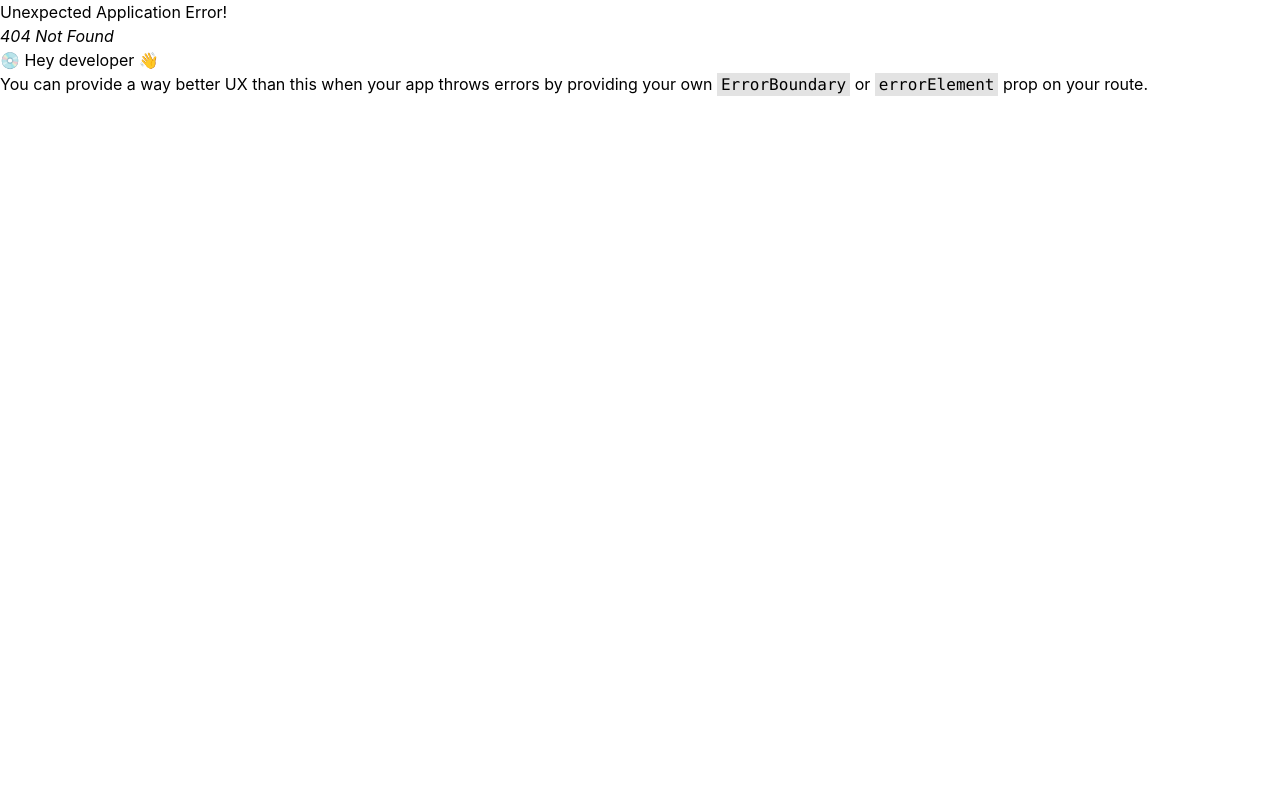
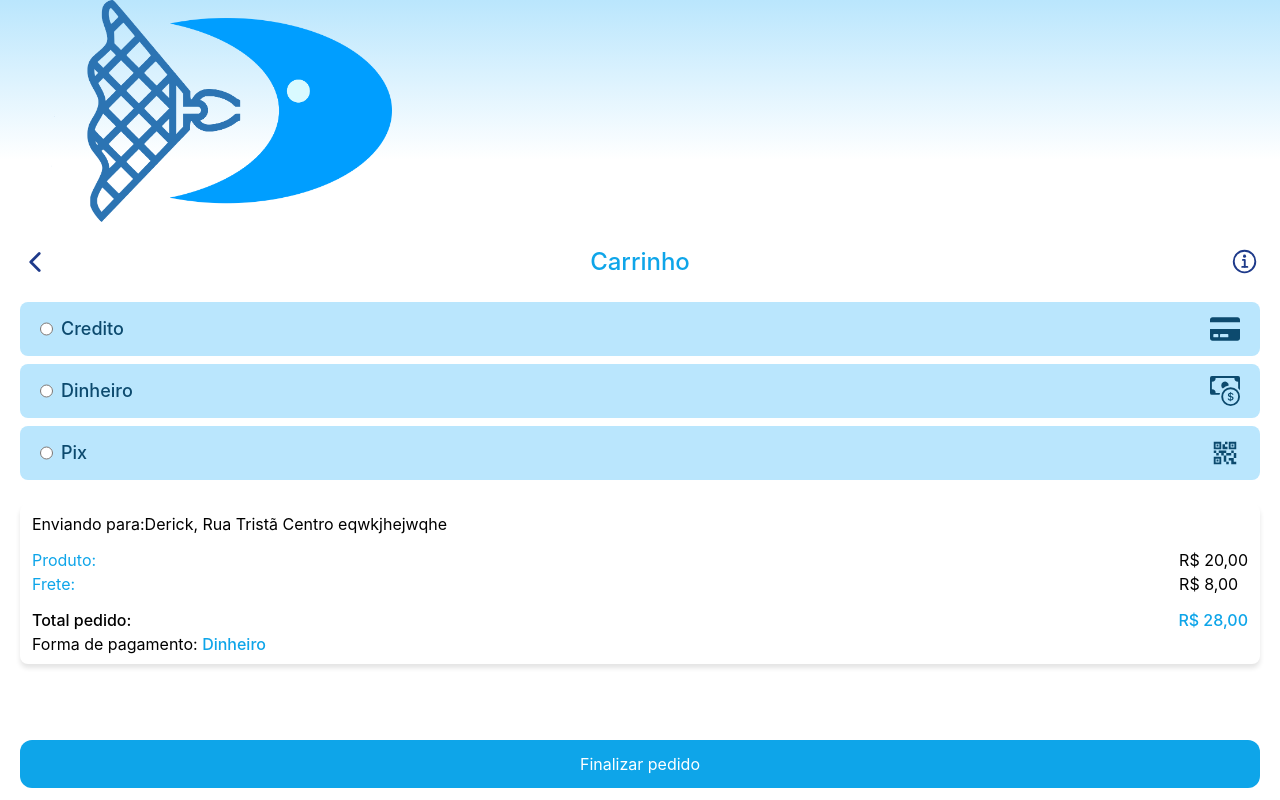
Before and after one commit to ViniciusCuest/ISH, a React (Create React App) app: page /payments in a window 1280 px wide. Before the commit this address had no page. Built offline with nearby package versions, Linux system fonts and the light colour scheme.

Commit message:
feat: add register page

```diff
--- a/src/global/index.css
+++ b/src/global/index.css
@@ -20,3 +20,9 @@ code {
   box-sizing: border-box;
   position: relative;
 }
+
+input[type="date"]::-webkit-calendar-picker-indicator {
+  color: transparent;
+  background: none;
+  z-index: 1;
+}
--- a/src/pages/Login/index.tsx
+++ b/src/pages/Login/index.tsx
@@ -1,4 +1,4 @@
-import { useNavigate } from 'react-router-dom'
+import { Link, Navigate, useNavigate } from 'react-router-dom'
 import Logo from '../../assets/main.png'
 import { Background } from '../../components/background'
 import { Button } from '../../components/button'
@@ -11,7 +11,7 @@ export default function Login() {
       <section className='flex flex-col items-center gap-y-6 justify-center h-screen w-full '>
         <img src={Logo} className='w-[45%]' alt='' />
         <h1 className='font-medium text-2xl text-sky-600'>
-          Entre ou <span className='text-sky-400 underline'>Cadastre-se</span>
+          Entre ou <Link  to={'/register'} className='text-sky-400 underline'>Cadastre-se</Link>
         </h1>
         <form className='flex items-center flex-col gap-y-3 w-full px-10'>
           <TextInput type='text' label='E-mail ou telefone' />
--- a/src/pages/cart/index.tsx
+++ b/src/pages/cart/index.tsx
@@ -1,27 +1,25 @@
-import { FaStar } from 'react-icons/fa'
-import { Button } from '../../components/button'
-import { FaTrash } from 'react-icons/fa'
-import { Background } from '../../components/background'
-import { Header } from '../../components/header'
-import { IoChevronBackOutline, IoInformationCircleOutline } from 'react-icons/io5'
-import { useCart } from '../../context/cart.context'
-import { MdOutlineShoppingBag } from 'react-icons/md'
-import { useNavigate } from 'react-router-dom'
+import { FaStar } from "react-icons/fa"
+import { Button } from "../../components/button"
+import { FaTrash } from "react-icons/fa";
+import { Background } from "../../components/background";
+import { Header } from "../../components/header";
+import { IoChevronBackOutline, IoInformationCircleOutline } from "react-icons/io5";
+import { useCart } from "../../context/cart.context";
+import { MdOutlineShoppingBag } from "react-icons/md";
+import { useNavigate } from "react-router-dom";
 
 export default function Cart() {
-  const navigate = useNavigate()
+    const navigate = useNavigate();
+    const { cart } = useCart();
 
-  const { cart } = useCart()
     return (
         <Background>
             <section className='px-5 flex flex-col w-full space-y-6'>
                 <Header />
                 <header className='flex flex-row items-center justify-between'>
-          <button
-            onClick={() => {
-              navigate('/home')
-            }}
-          >
+                    <button onClick={() => {
+                        navigate('/home');
+                    }}>
                         <IoChevronBackOutline className='text-blue-900' size={30} />
                     </button>
                     <h1 className='text-2xl text-sky-500 font-medium'>Carrinho</h1>
@@ -29,16 +27,15 @@ export default function Cart() {
                         <IoInformationCircleOutline className='text-blue-900' size={30} />
                     </button>
                 </header>
-        {cart.length ? (
-          cart.map((item) => {
+                {
+                    cart.length ? cart.map((item) => {
                         return (
-              <div className='flex flex-row p-2 shadow-[0px_4px_5px_0px_#0000001c] w-full rounded-xl' key={item.id}>
+                            <div className='flex flex-row p-2 shadow-[0px_4px_5px_0px_#0000001c] w-full rounded-xl'
+                                key={item.id}
+                            >
                                 <img
-                  src={
-                    'https://s3-alpha-sig.figma.com/img/5b06/d107/46647dc5880f69224aecc920838a1642?Expires=1717372800&Key-Pair-Id=APKAQ4GOSFWCVNEHN3O4&Signature=P~UvJUE4xsOH9nLBWi7q2IN9j7au9o8faFOfYO0Ctwhfe7ltz~O5FwN~86Zc7e8CPwb27xru3Wq12C-4V72jczild~XCpoRBBMYhxrudPsBBlP8OTxdCIw3~HE4~fq7USREV6Ev93Ip3GoIhSDhiP9jqDWYO9vcnOyoqcC9nUk5k4pSj2Dwfr8tBfpZXQBssadBG5ucB6cU2EXUKi56Rvkxiz9IvvhJrEsM7li5l2EZ6nMyNXqb-RkOgAY5L63Y2lKM5aCi9VhHeFv4s~pyQsirMBP-o8ct71sdVPT8wyu3~JPLnLveNICbSqnwylSYI3QSjKeHrZ5ixGZhbNkp6SQ__'
-                  }
-                  className='w-[78px] h-[84px] object-cover rounded-xl'
-                  alt=''
+                                    src={'https://s3-alpha-sig.figma.com/img/5b06/d107/46647dc5880f69224aecc920838a1642?Expires=1717372800&Key-Pair-Id=APKAQ4GOSFWCVNEHN3O4&Signature=P~UvJUE4xsOH9nLBWi7q2IN9j7au9o8faFOfYO0Ctwhfe7ltz~O5FwN~86Zc7e8CPwb27xru3Wq12C-4V72jczild~XCpoRBBMYhxrudPsBBlP8OTxdCIw3~HE4~fq7USREV6Ev93Ip3GoIhSDhiP9jqDWYO9vcnOyoqcC9nUk5k4pSj2Dwfr8tBfpZXQBssadBG5ucB6cU2EXUKi56Rvkxiz9IvvhJrEsM7li5l2EZ6nMyNXqb-RkOgAY5L63Y2lKM5aCi9VhHeFv4s~pyQsirMBP-o8ct71sdVPT8wyu3~JPLnLveNICbSqnwylSYI3QSjKeHrZ5ixGZhbNkp6SQ__'}
+                                    className='w-[78px] h-[84px] object-cover rounded-xl' alt=''
                                 />
                                 <div className='flex flex-col justify-between w-full px-3'>
                                     <div className='flex flex-row gap-x-2 w-full justify-between'>
@@ -50,53 +47,50 @@ export default function Cart() {
                                                 <p className='text-xs'>Pescador</p>
                                             </div>
                                         </span>
-                    <button onClick={() => {}} className='flex flex-row flex-end items-center gap-x-1'>
+                                        <button
+                                            onClick={() => {
+
+                                            }}
+                                            className='flex flex-row flex-end items-center gap-x-1'
+                                        >
                                             <FaTrash size={20} className='text-cyan-900' />
                                         </button>
                                     </div>
                                     <div className='flex flex-row justify-between items-center gap-x-2 mt-1'>
-                    <p className='text-sm mt-[2px] text-sky-500 font-medium'>
-                      Quantidade: <span className='text-base text-black'>{item.selectedQuantity}kg</span>
-                    </p>
-                    <p className='text-sm mt-[2px] text-sky-500 font-medium'>
-                      Total:{' '}
-                      <span className='text-base text-black'>
-                        R$ {(item.unitValue * Number(item.selectedQuantity)).toFixed(2).replace('.', ',')}
-                      </span>
-                    </p>
+                                        <p className='text-sm mt-[2px] text-sky-500 font-medium'>Quantidade: <span className="text-base text-black">{item.selectedQuantity}kg</span></p>
+                                        <p className='text-sm mt-[2px] text-sky-500 font-medium'>Total: <span className="text-base text-black">R$ {(item.unitValue * Number(item.selectedQuantity)).toFixed(2).replace('.', ',')}</span></p>
                                     </div>
                                 </div>
                             </div>
                         )
-          })
-        ) : (
-          <div className='flex items-center text-sky-500 justify-center h-[50vh] w-full gap-x-2'>
+                    }) :
+                        <div className="flex items-center text-sky-500 justify-center h-[50vh] w-full gap-x-2">
                             <MdOutlineShoppingBag size={40} />
-            <h1 className='text-3xl'>Carrinho vazio</h1>
+                            <h1 className="text-3xl">Carrinho vazio</h1>
                         </div>
-        )}
-        <div className='flex flex-row items-center justify-between bg-sky-200 rounded-lg p-3 flex-grow'>
-          <div className='flex flex-col gap-y-2'>
-            <h2 className='text-sky-500 font-medium'>Endereço:</h2>
-            <p className='text-xs'>
+                }
+                <footer className="flex flex-col gap-y-2 absolute bottom-0 w-full left-0 px-5 pb-3">
+                    <div className="flex flex-row items-center justify-between bg-sky-200 rounded-lg p-3 flex-grow">
+                        <div className="flex flex-col gap-y-2">
+                            <h2 className="text-sky-500 font-medium">Endereço:</h2>
+                            <p className="text-xs">
                                 RUA TRISTÃO LOBO, 267, CENTRO <br />
                                 CANANEÍA, SP, 11990-000
                             </p>
                         </div>
-          <div className='flex flex-col justify-end h-full self-end'>
-            <p className='text-sm'>Editar endereço</p>
+                        <div className="flex flex-col justify-end h-full self-end">
+                            <p className="text-sm">Editar endereço</p>
                         </div>
                     </div>
-        <footer className='absolute bottom-0 w-full left-0 block px-5 mb-4'>
                     <Button
-            size='large'
-            title={'Ir para pagamentos'}
-            onPress={function (): void {
-              throw new Error('Function not implemented.')
+                        size="large"
+                        title={"Ir para pagamentos"}
+                        onPress={() => {
+                            navigate('/payments')
                         }}
                     />
                 </footer>
             </section>
-    </Background>
+        </Background >
     )
 }
--- a/src/pages/home/index.tsx
+++ b/src/pages/home/index.tsx
@@ -56,15 +56,15 @@ export default function Home() {
         <Header />
         <section className='flex overflow-x-auto space-x-4'>
           {data.map((item) => (
-            <div key={item.id} className='flex flex-col items-center gap-y-2 flex-none select-none'>
+            <div key={item.id} className='flex flex-col mt-14 items-center gap-y-2 flex-none select-none'>
               <img draggable={false} className='object-cover relative h-[90px] w-[98px] rounded-xl ' src={item.img} alt='' />
               <h6>{item.title}</h6>
             </div>
           ))}
         </section>
         <hr />
-        <section className='flex flex-col w-full items-center justify-center'>
-          <h2 className='text-2xl text-sky-500 font-medium'>Anunciados Recentemente</h2>
+        <section className='flex flex-col w-full space-y-4 items-center justify-center'>
+          <h2 className='text-2xl text-sky-500 font-medium mt-6'>Anunciados Recentemente</h2>
           {cards.map((item) => (
             <div className='flex flex-row justify-between p-2 shadow-[0px_4px_5px_0px_#0000001c] w-full rounded-xl' key={item.id}>
               <img src={item.img} className='w-[78px] h-[84px] object-cover rounded-xl' alt='' />
--- /dev/null
+++ b/src/pages/payments/index.tsx
@@ -0,0 +1,86 @@
+import { IoChevronBackOutline, IoInformationCircleOutline } from "react-icons/io5";
+import { Background } from "../../components/background";
+import Main from '../../assets/main.png'
+import { useNavigate } from "react-router-dom";
+import { FaCreditCard } from "react-icons/fa";
+import { BsCashCoin } from "react-icons/bs";
+import { MdOutlineQrCode2 } from "react-icons/md";
+import { Button } from "../../components/button";
+
+export default function Payments() {
+    const navigate = useNavigate()
+    return (
+        <Background>
+            <section className='px-5 flex flex-col w-full space-y-6'>
+                <img src={Main} className="w-[30%]" alt="" />
+                <header className='flex flex-row items-center justify-between'>
+                    <button onClick={() => {
+                        navigate('/home');
+                    }}>
+                        <IoChevronBackOutline className='text-blue-900' size={30} />
+                    </button>
+                    <h1 className='text-2xl text-sky-500 font-medium'>Carrinho</h1>
+                    <button>
+                        <IoInformationCircleOutline className='text-blue-900' size={30} />
+                    </button>
+                </header>
+                <section className="flex flex-col space-y-2">
+                    <div className="flex flex-row items-center justify-between bg-sky-200 py-3 px-5 rounded-lg">
+                        <label className="text-lg text-sky-900 font-medium flex flex-row gap-x-2" htmlFor="credit">
+                            <input type="radio" name="payment" id="credit" value={'credito'} />
+                            Credito
+                        </label>
+                        <FaCreditCard size={30} className="fill-sky-900" />
+                    </div>
+                    <div className="flex flex-row items-center justify-between bg-sky-200 py-3 px-5 rounded-lg">
+                        <label className="text-lg text-sky-900 font-medium flex flex-row gap-x-2" htmlFor="cash">
+                            <input type="radio" name="payment" id="cash" value={'cash'} />
+                            Dinheiro
+                        </label>
+                        <BsCashCoin size={30} className="fill-sky-900" />
+                    </div>
+                    <div className="flex flex-row items-center justify-between bg-sky-200 py-3 px-5 rounded-lg">
+                        <label className="text-lg text-sky-900 font-medium flex flex-row gap-x-2" htmlFor="pix">
+                            <input type="radio" name="payment" id="pix" value={'pix'} />
+                            Pix
+                        </label>
+                        <MdOutlineQrCode2 size={30} className="fill-sky-900" />
+                    </div>
+                </section>
+                <div className="relative flex flex-col space-y-3 shadow-[0px_4px_5px_0px_#0000001c] px-3 py-2 rounded-lg">
+                    <h4 className="break-words">Enviando para:
+                        {/* <span className="font-medium text-sm"> */}
+                            Derick, Rua Tristã Centro eqwkjhejwqhe
+                        {/* </span> */}
+                    </h4>
+                    <div className="flex flex-row justify-between items-center">
+                        <div>
+                            <p className="text-sky-500">Produto:</p>
+                            <p className="text-sky-500">Frete:</p>
+                        </div>
+                        <div>
+                            <p>R$ 20,00</p>
+                            <p>R$ 8,00</p>
+                        </div>
+                    </div>
+                    <div className="flex flex-col">
+                        <div className="flex flex-row justify-between">
+                            <p className="font-medium">Total pedido:</p>
+                            <p className="font-medium text-sky-500">R$ 28,00</p>
+                        </div>
+                        <p>Forma de pagamento: <span className="text-sky-500 font-medium">Dinheiro</span></p>
+                    </div>
+                </div>
+                <footer className="flex flex-col gap-y-2 absolute bottom-0 w-full left-0 px-5 pb-3">
+                    <Button
+                        size="large"
+                        title={"Finalizar pedido"}
+                        onPress={() => {
+                            navigate('/payments')
+                        }}
+                    />
+                </footer>
+            </section>
+        </Background>
+    )
+}
```
Also changed, not shown: src/context/cart.context.tsx (+4 -4 lines), src/pages/product/index.tsx (+5 -7 lines), src/pages/register/index.tsx (added, +58 -0 lines), src/pages/status/index.tsx (added, +12 -0 lines), src/routes/index.routes.tsx (+15 -0 lines). Lines whose indentation alone changed are shown as unchanged.
